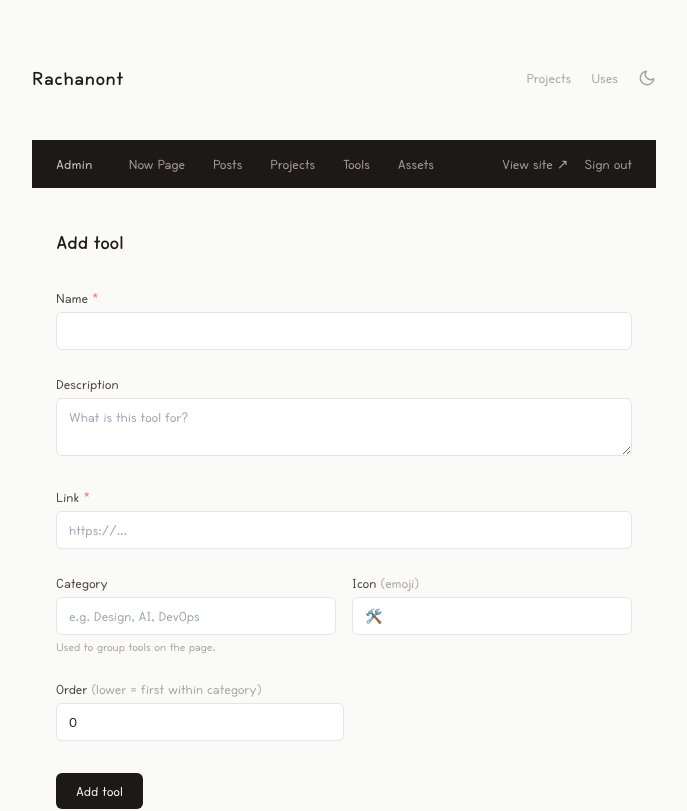
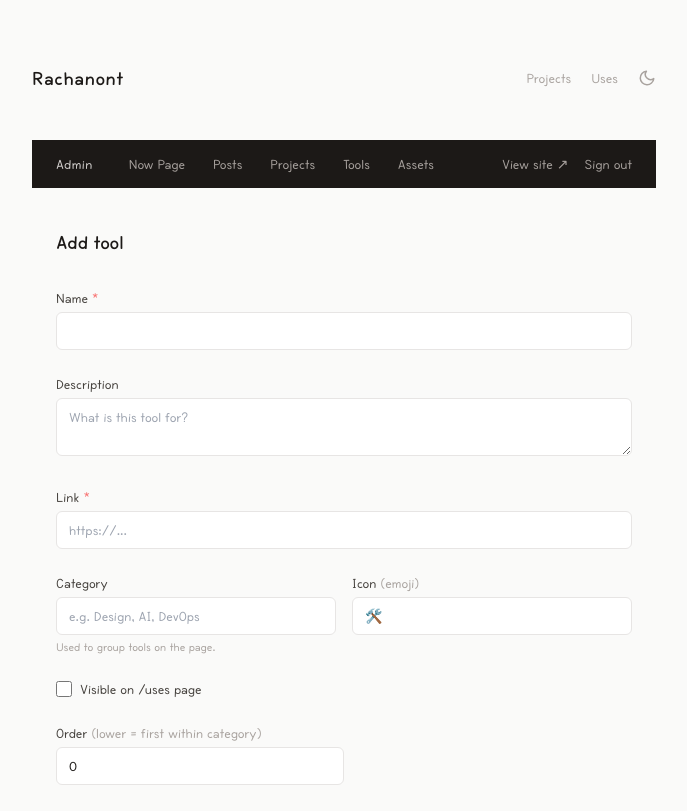
Before and after one commit to rachanonth/RNDLog, a Next.js app: page /admin/tools/new in a window 1280 px wide. Shown: the top 811 px of the page, without its empty margins (296-983 px from the left). Built offline with nearby package versions, Linux system fonts and the light colour scheme.

Commit message:
fix: visible bug

```diff
--- a/src/app/admin/tools/page.tsx
+++ b/src/app/admin/tools/page.tsx
@@ -1,13 +1,13 @@
 import type { Metadata } from "next";
 import type { ExternalTool } from "@prisma/client";
 import Link from "next/link";
-import { getAllTools } from "@/lib/tools";
+import { getAllToolsAdmin } from "@/lib/tools";
 import DeleteToolButton from "@/components/admin/DeleteToolButton";
 
 export const metadata: Metadata = { title: "Tools — Admin" };
 
 export default async function AdminToolsPage() {
-  const tools: ExternalTool[] = await getAllTools();
+  const tools: ExternalTool[] = await getAllToolsAdmin();
 
   return (
     <div>
@@ -49,6 +49,11 @@ export default async function AdminToolsPage() {
                 )}
                 <div className="min-w-0">
                   <div className="flex items-center gap-2">
+                    <span
+                      className={`inline-block w-1.5 h-1.5 rounded-full flex-shrink-0 ${
+                        tool.visible ? "bg-emerald-400" : "bg-stone-300"
+                      }`}
+                    />
                     <span className="text-sm font-medium text-stone-900 truncate">
                       {tool.name}
                     </span>
--- a/src/components/admin/ToolEditor.tsx
+++ b/src/components/admin/ToolEditor.tsx
@@ -13,6 +13,7 @@ type Tool = {
   link: string;
   category: string | null;
   icon: string | null;
+  visible: boolean;
   order: number;
 };
 
@@ -91,6 +92,20 @@ export default function ToolEditor({ tool }: { tool?: Tool }) {
         </div>
       </div>
 
+      {/* Visible */}
+      <div className="flex items-center gap-2">
+        <input
+          id="visible"
+          name="visible"
+          type="checkbox"
+          defaultChecked={tool?.visible ?? false}
+          className="h-4 w-4 rounded border-stone-300 text-stone-900"
+        />
+        <label htmlFor="visible" className="text-sm text-stone-700">
+          Visible on /uses page
+        </label>
+      </div>
+
       {/* Order */}
       <div className="w-1/2">
         <label className="block text-sm font-medium text-stone-700 mb-1">
--- a/src/lib/actions/tools.ts
+++ b/src/lib/actions/tools.ts
@@ -11,6 +11,7 @@ function parseFields(formData: FormData) {
     link: (formData.get("link") as string).trim(),
     category: ((formData.get("category") as string) ?? "").trim() || null,
     icon: ((formData.get("icon") as string) ?? "").trim() || null,
+    visible: formData.get("visible") === "on",
     order: parseInt((formData.get("order") as string) ?? "0", 10) || 0,
   };
 }
--- a/src/lib/tools.ts
+++ b/src/lib/tools.ts
@@ -2,7 +2,13 @@ import { prisma } from "@/lib/prisma";
 
 const ORDER = { orderBy: [{ order: "asc" as const }, { createdAt: "asc" as const }] };
 
+/** Public: only visible tools */
 export function getAllTools() {
+  return prisma.externalTool.findMany({ where: { visible: true }, ...ORDER });
+}
+
+/** Admin: all tools regardless of visibility */
+export function getAllToolsAdmin() {
   return prisma.externalTool.findMany(ORDER);
 }
 
```
Also changed, not shown: 1 other file (tests, documents, lock files or other folders).
